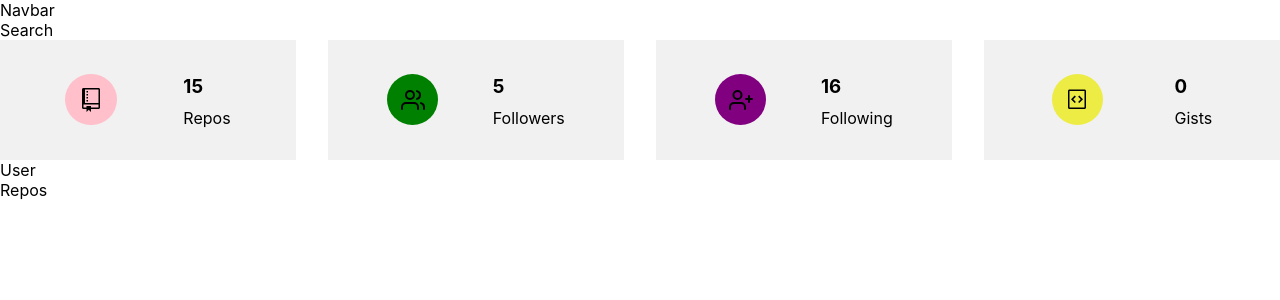
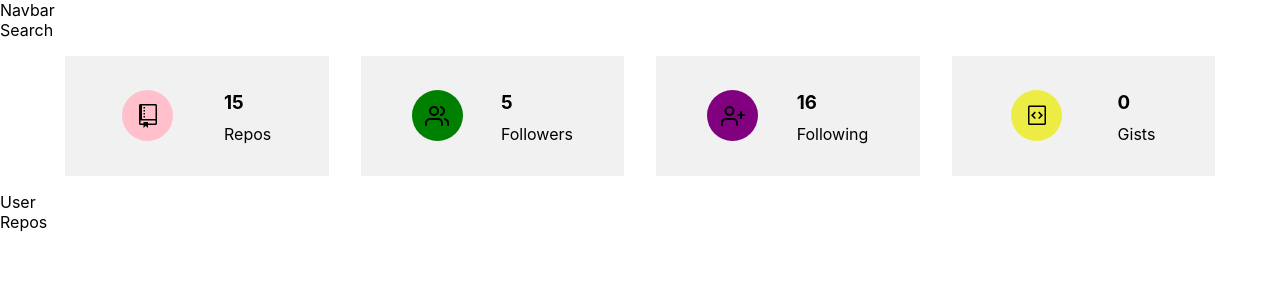
Before and after one commit to alican-uver/React-Search-Github-Users, a React (Create React App) app: page / in a window 1280 px wide. Shown: the top 300 px of the page. Built offline with nearby package versions, Linux system fonts and the light colour scheme.

Commit message:
general grid width class created

```diff
--- a/src/index.css
+++ b/src/index.css
@@ -22,9 +22,26 @@ a {
   background: rgba(49, 61, 102, 0.534);
   padding: 0.7rem 1.2rem;
   border-radius: 5px;
-  color:#fff;
-  transition: .4s ease;
+  color: #fff;
+  transition: 0.4s ease;
 }
 .btn:hover {
   background: rgb(49, 61, 102);
 }
+
+.section {
+  padding: 1rem 0;
+  position: relative;
+}
+
+.section-center {
+  width: 95vw;
+  max-width: 1150px;
+  margin: 0 auto;
+}
+
+@media screen and (max-width: 992px) {
+  .section-center {
+    width: 90vw;
+  }
+}
```
